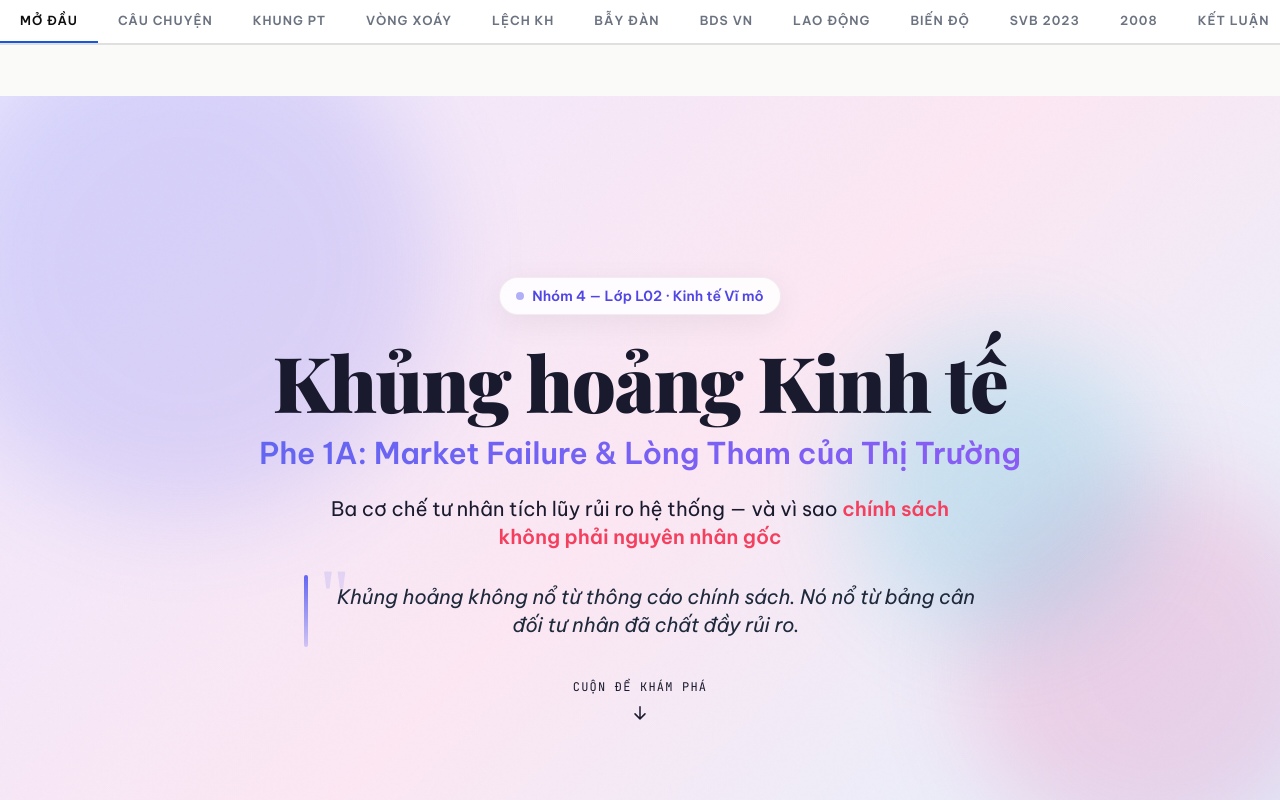
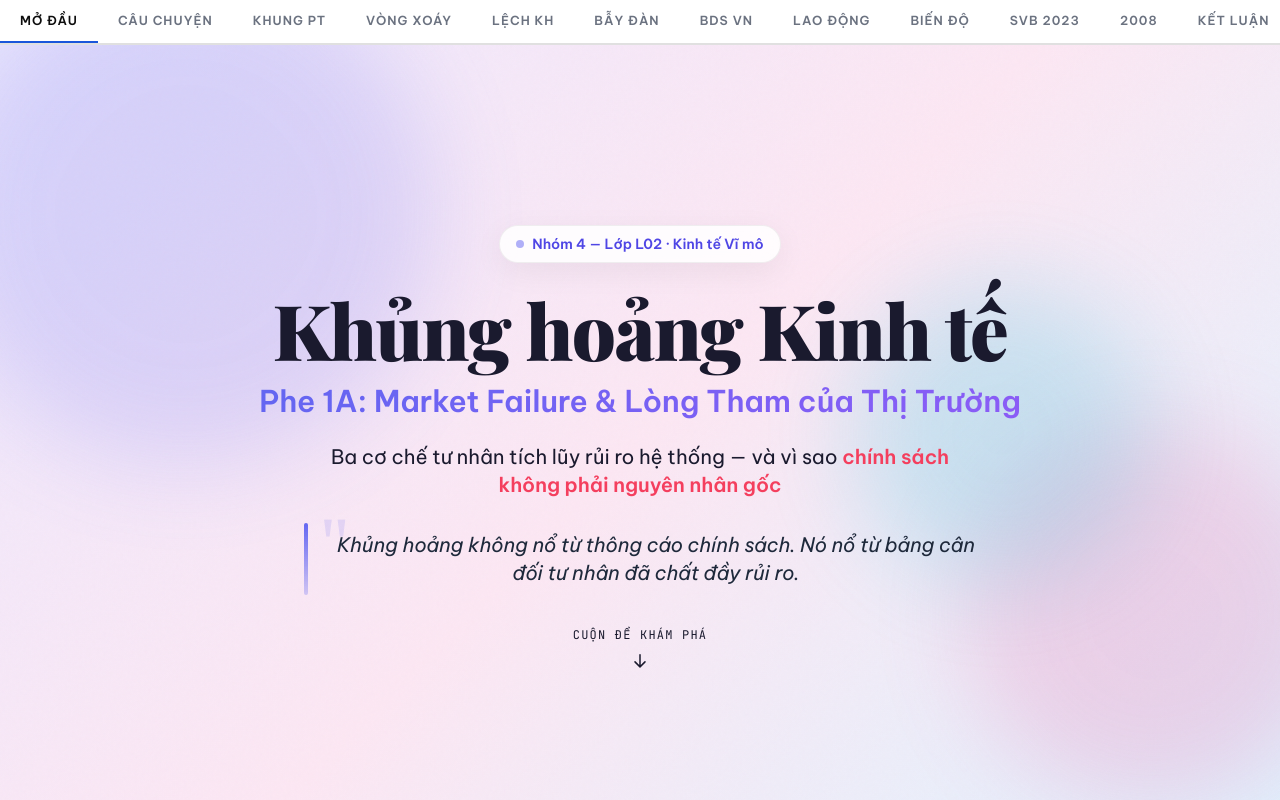
Before and after one commit to phat8507/MacroEco_N4_MarketFailure, a React (Vite) app: page / in a window 1280 px wide. Shown: the top 800 px of the page. Built offline with nearby package versions, Linux system fonts and the light colour scheme.

Commit message:
Remove padding class from main element

```diff
--- a/src/App.jsx
+++ b/src/App.jsx
@@ -20,7 +20,7 @@ export default function App() {
   return (
     <>
       <NavBar />
-      <main className="pt-[52px]">
+      <main>
         <HeroSection />
         <TeamSection />
         <HookSection />
```
